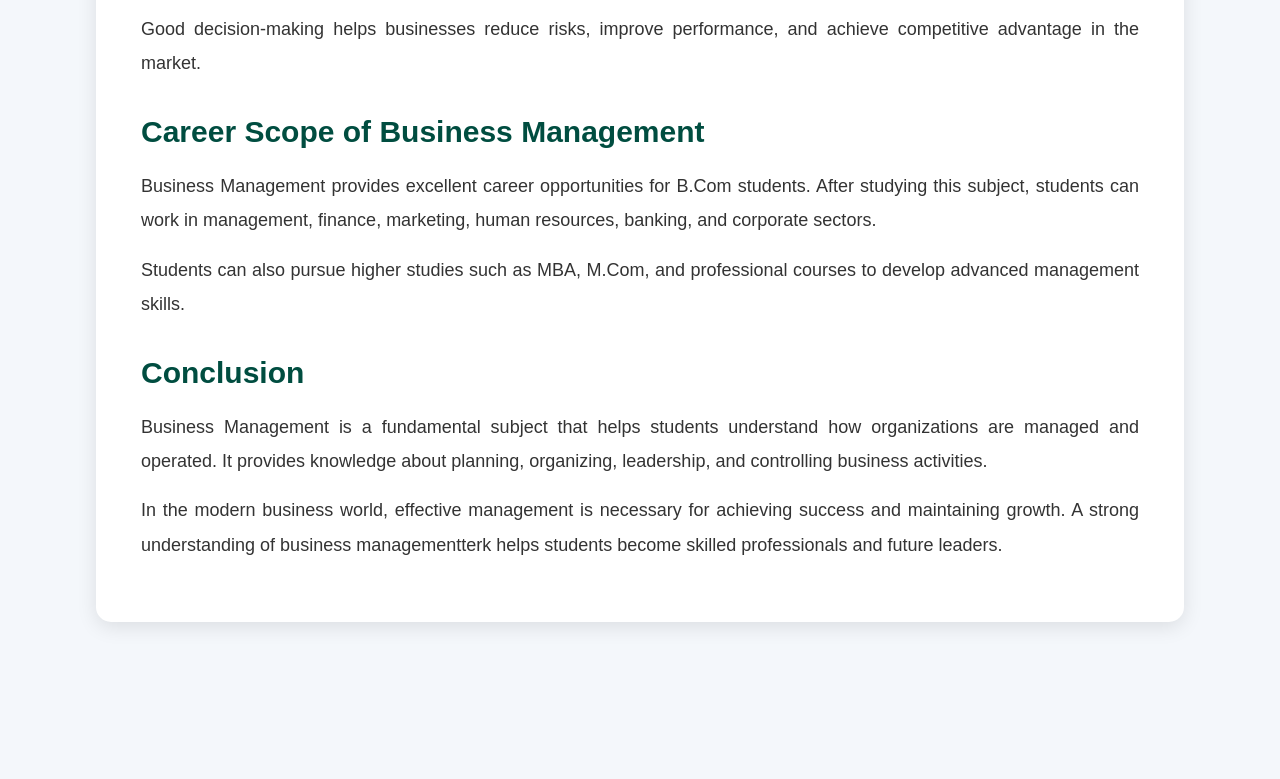
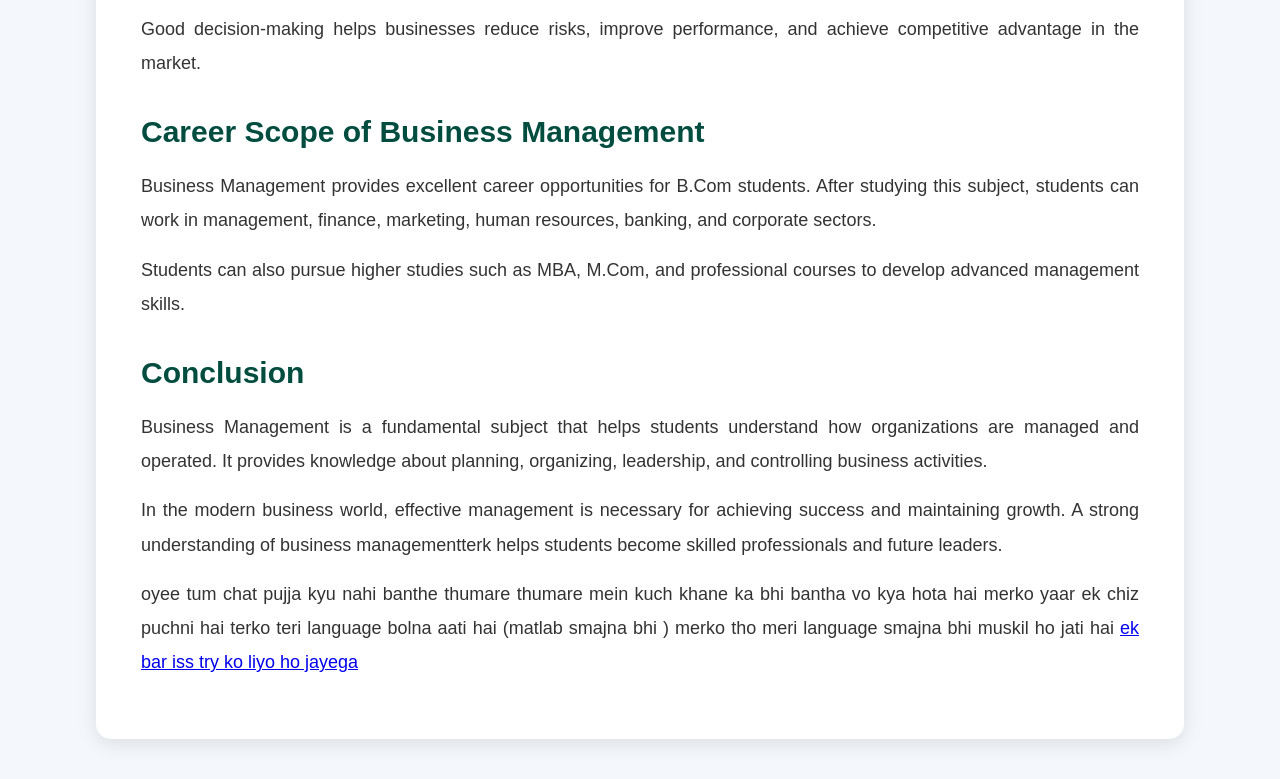
Before and after one commit to juddjhf/AMC-Commerce-College, a plain HTML site: page Business Management.html in a window 1280 px wide. Shown: the part 3644-4423 px from the top of the page. Before the commit the page ends 4306 px from the top, so only its background shows below. Drawn offline with Linux system fonts and the light colour scheme.

Commit message:
Update Business Management.html

```diff
--- a/Business Management.html
+++ b/Business Management.html
@@ -318,6 +318,7 @@
             helps students become skilled professionals and future leaders.
         </p>
 <p>
+    oyee tum chat pujja kyu nahi banthe thumare thumare mein  kuch khane ka bhi bantha vo kya hota hai merko yaar  ek chiz puchni hai terko teri language bolna aati hai (matlab smajna bhi ) merko tho meri language smajna bhi muskil ho jati hai  <a href="https://en.uptodown.com/android/search?query=capcut">ek bar iss try ko liyo ho jayega </a>
 </p>
 </body>
 
```
